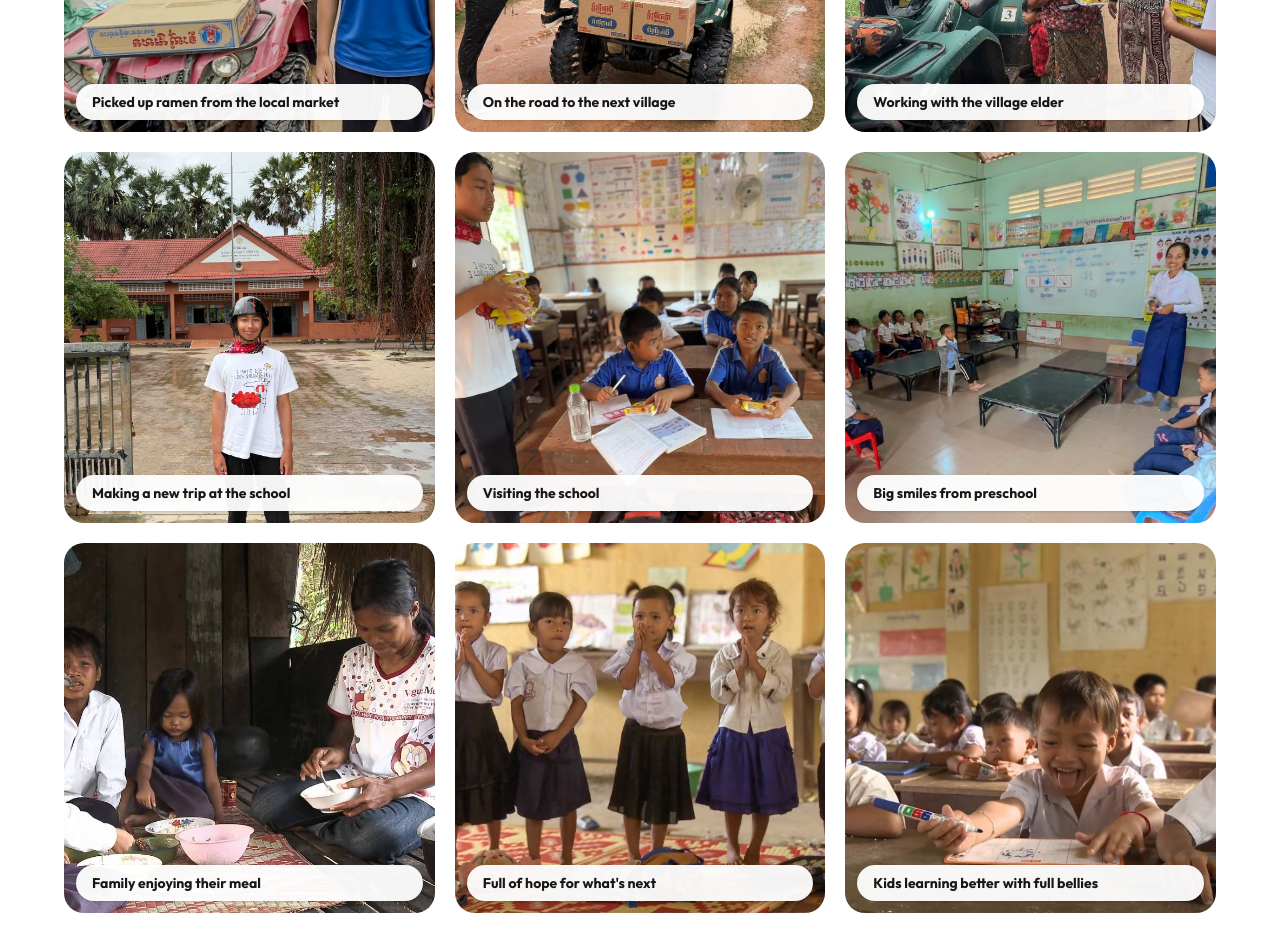
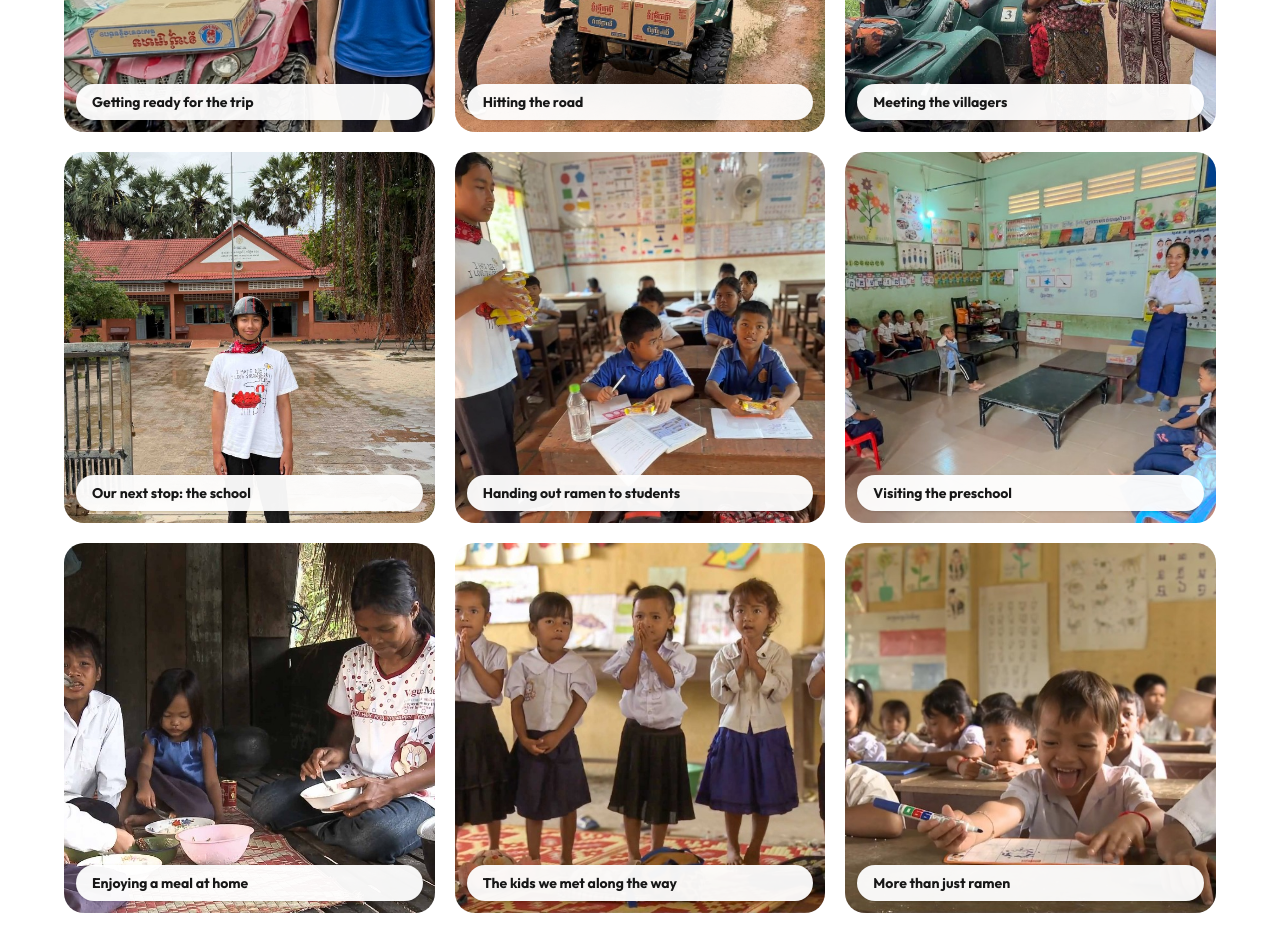
Before and after one commit to iampiotr/ramenrun, a React (Vite) app: page / in a window 1280 px wide. Shown: the part 5333-6285 px from the top of the page. Built offline with nearby package versions, Linux system fonts and the light colour scheme.

Commit message:
Rewrite the gallery tags and photo descriptions for the trip.

```diff
--- a/src/content.ts
+++ b/src/content.ts
@@ -104,64 +104,64 @@ export const gallery = {
   photos: [
     {
       src: photo('loading4.jpg'),
-      alt: 'I stand in a helmet beside a red ATV with a box loaded on the front, outside market stalls',
-      caption: 'Picked up ramen from the local market',
+      alt: 'We started at a local market in Siem Reap, Cambodia, where we picked up boxes of ramen and loaded them onto our ATVs.',
+      caption: 'Getting ready for the trip',
       width: 1024,
       height: 848,
     },
     {
       src: photo('06c.jpg'),
-      alt: 'I stand in a helmet beside a green ATV loaded with boxes on a muddy dirt road',
-      caption: 'On the road to the next village',
+      alt: 'Once everything was loaded, we headed out on muddy dirt roads to reach the next village. It was a pretty bumpy ride!',
+      caption: 'Hitting the road',
       width: 1024,
       height: 861,
     },
     {
       src: photo('04b.jpg'),
-      alt: 'Families and children gather around a green ATV while I hand out ramen packets on a village road',
-      caption: 'Working with the village elder',
+      alt: 'When we arrived, we met with the village elder, who helped us hand out ramen to local families. Lots of kids came over to see what was going on.',
+      caption: 'Meeting the villagers',
       width: 1024,
       height: 642,
     },
     {
       src: photo('02c.jpg'),
-      alt: 'I stand in a helmet in a schoolyard in front of a school building and the Cambodian flag',
-      caption: 'Making a new trip at the school',
+      alt: 'After visiting the village, we headed to a local school to meet some of the students and teachers.',
+      caption: 'Our next stop: the school',
       width: 676,
       height: 1024,
     },
     {
       src: photo('03b.jpg'),
-      alt: 'I hand ramen packets to students seated at desks in a classroom',
-      caption: 'Visiting the school',
+      alt: 'We went into the classrooms and gave ramen to the students. It was fun meeting everyone and seeing how different their school was from mine.',
+      caption: 'Handing out ramen to students',
       width: 1024,
       height: 731,
     },
     {
       src: photo('07.jpg'),
-      alt: 'A teacher stands in a preschool classroom while children sit at low tables and on plastic chairs',
-      caption: 'Big smiles from preschool',
+      alt: 'We also stopped by a preschool to meet the younger kids. They were really curious about us, and it was cool seeing all their smiles.',
+      caption: 'Visiting the preschool',
       width: 1024,
       height: 614,
     },
     {
       src: photo('05d.jpg'),
-      alt: 'A woman and three children sit on a mat eating from bowls inside a wooden house',
-      caption: 'Family enjoying their meal',
+      alt: 'One of my favorite moments was seeing a family sitting together and enjoying the ramen we delivered. It was nice knowing that something so simple could help.',
+      caption: 'Enjoying a meal at home',
       width: 1024,
       height: 685,
     },
     {
       src: photo('grateful2.jpg'),
-      alt: 'A group of children in school uniforms stand together with their hands pressed in front of them',
-      caption: 'Full of hope for what\'s next',
+      alt: 'We met so many kids during the trip. Even though we didn\'t speak the same language, everyone was really friendly, and we had a great time.',
+      caption: 'The kids we met along the way',
       width: 1024,
       height: 576,
     },
     {
       src: photo('learning.jpg'),
-      alt: 'Children sit at classroom desks, and one boy smiles while holding a marker over a worksheet',
-      caption: 'Kids learning better with full bellies',
+      alt: 'Seeing the kids back in their classrooms reminded me why we made this trip. Something as simple as a meal can make a difference, and I\'m glad I got to be part of it.',
+      caption: 'More than just ramen',
       width: 1024,
       height: 576,
     },
```
